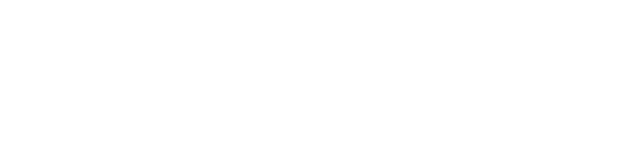
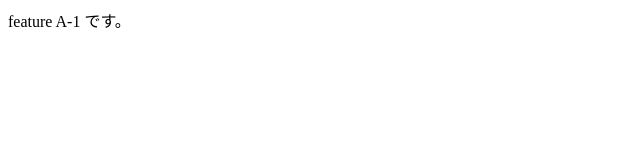
Before and after one commit to ls-kim/test-squash-merge, a plain HTML site: page index.html in a window 1280 px wide. Shown: the whole page, without its empty margins (0-640 px from the left). Drawn offline with Linux system fonts and the light colour scheme.

Commit message:
featureA 機能①-1

```diff
--- a/index.html
+++ b/index.html
@@ -5,5 +5,7 @@
     <meta name="viewport" content="width=device-width, initial-scale=1.0" />
     <title>test-squash-merge</title>
   </head>
-  <body></body>
+  <body>
+    feature A-1 です。
+  </body>
 </html>
```
